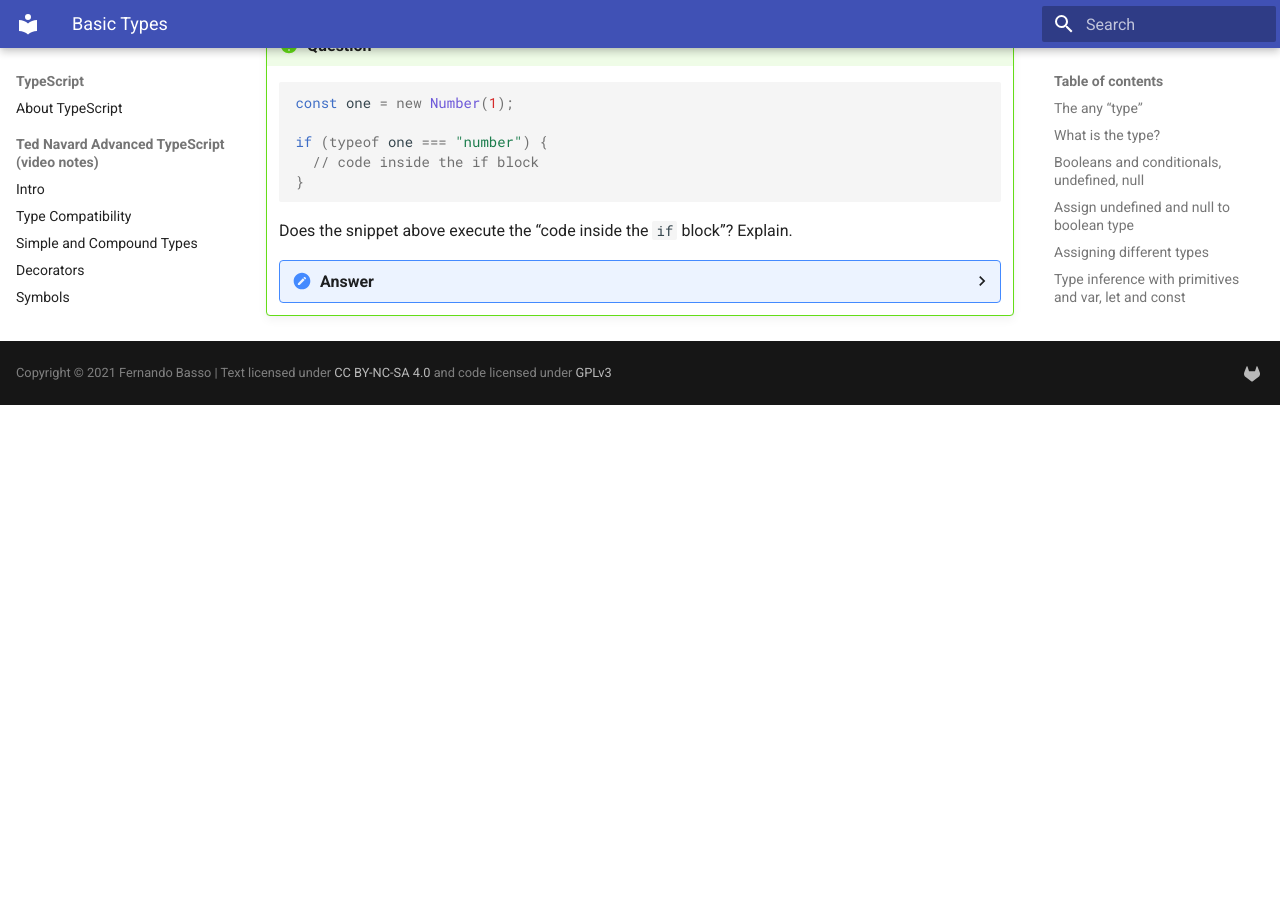
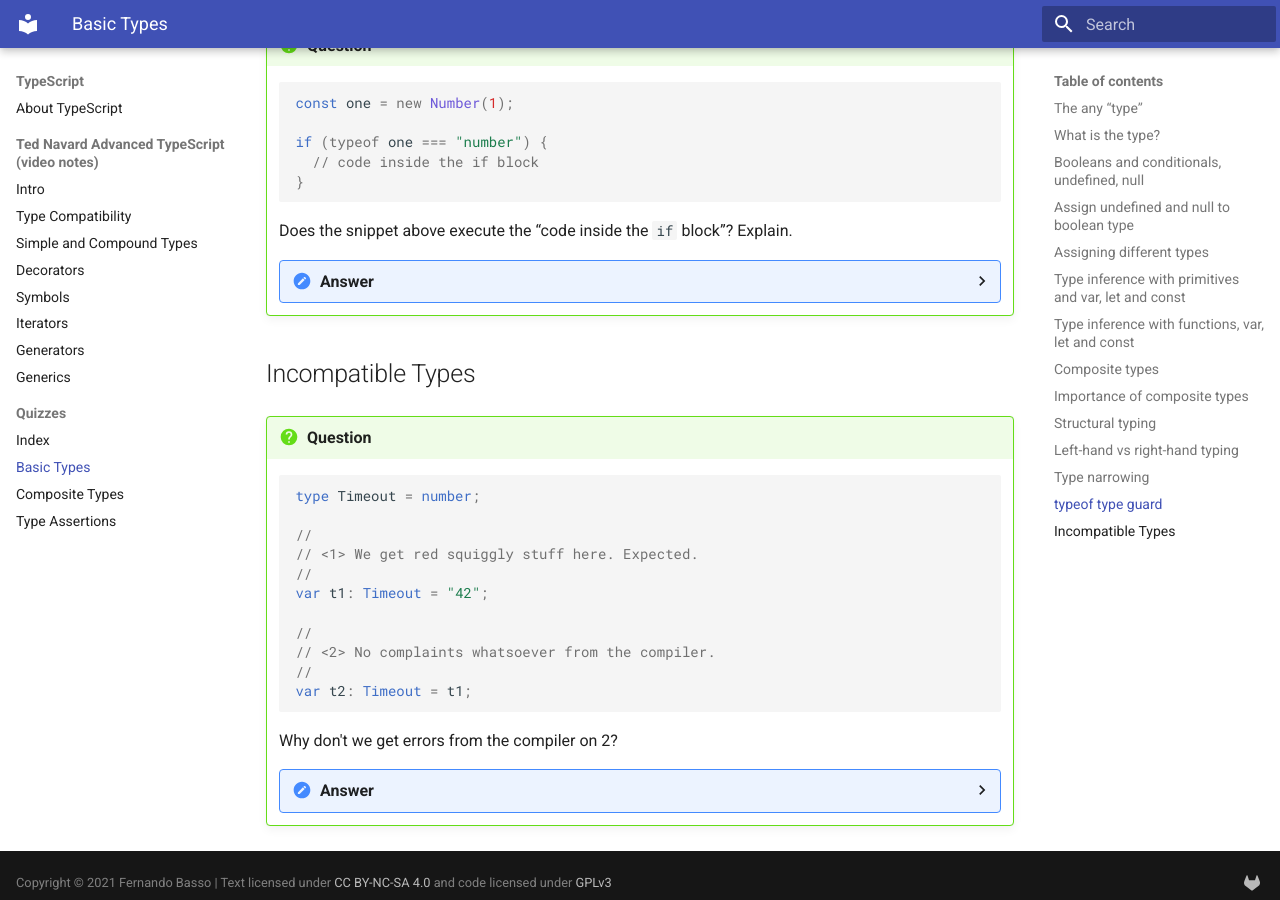
Before and after one commit to FernandoBasso/devhowto, an MkDocs documentation site: the page built from docs/typescript/quizzes/basic-types.md, in a window 1280 px wide and 900 px high, scrolled down 4830 px. Built offline with MkDocs 1.6.1 and Material for MkDocs 9.7.7, drawn with Linux system fonts in a browser that asks for light colours; before the commit the page ends 5235 px from its top, so only the background shows below that.

Commit message:
typescript: Add question about literal incompatible types

````diff
--- a/docs/typescript/quizzes/basic-types.md
+++ b/docs/typescript/quizzes/basic-types.md
@@ -364,3 +364,27 @@
         Remember, TypeScript is a type layer on top of JavaScript, not a JavaScript replacement.
 
         - [TS Playground](https://www.typescriptlang.org/play?jsx=0#code/MYewdgzgLgBANiA5gLhgYXBEcCmBtAIgUQIF0YBeGUSbHAOmPoCMBLMAEwAoatcBKANwAoYQDcAhgCcY4HJRhgcAdxgA5AK4BbZjilcAjENGsAZjC5QAngAccIc3MoUqBMNt1SC-GAG9hMPBIXAQSih563iIAvsI4cBDy-oHEIWoA8gAqMGHuOpHGsUA)
+
+## Incompatible Types
+
+!!! question
+
+    ```ts
+    type Timeout = number;
+
+    //
+    // <1> We get red squiggly stuff here. Expected.
+    //
+    var t1: Timeout = "42";
+
+    //
+    // <2> No complaints whatsoever from the compiler.
+    //
+    var t2: Timeout = t1;
+    ```
+
+    Why don't we get errors from the compiler on 2?
+
+    ??? "Answer"
+
+        We have already been warned about the incompatibility of assigning the string "42" to `t1`, which is of the type `Timeout` (alias to `number`) in 1. At this point, since both `t1` and `t2` are of the type `Timeout`, the type checker has nothing more to say about it.
````
